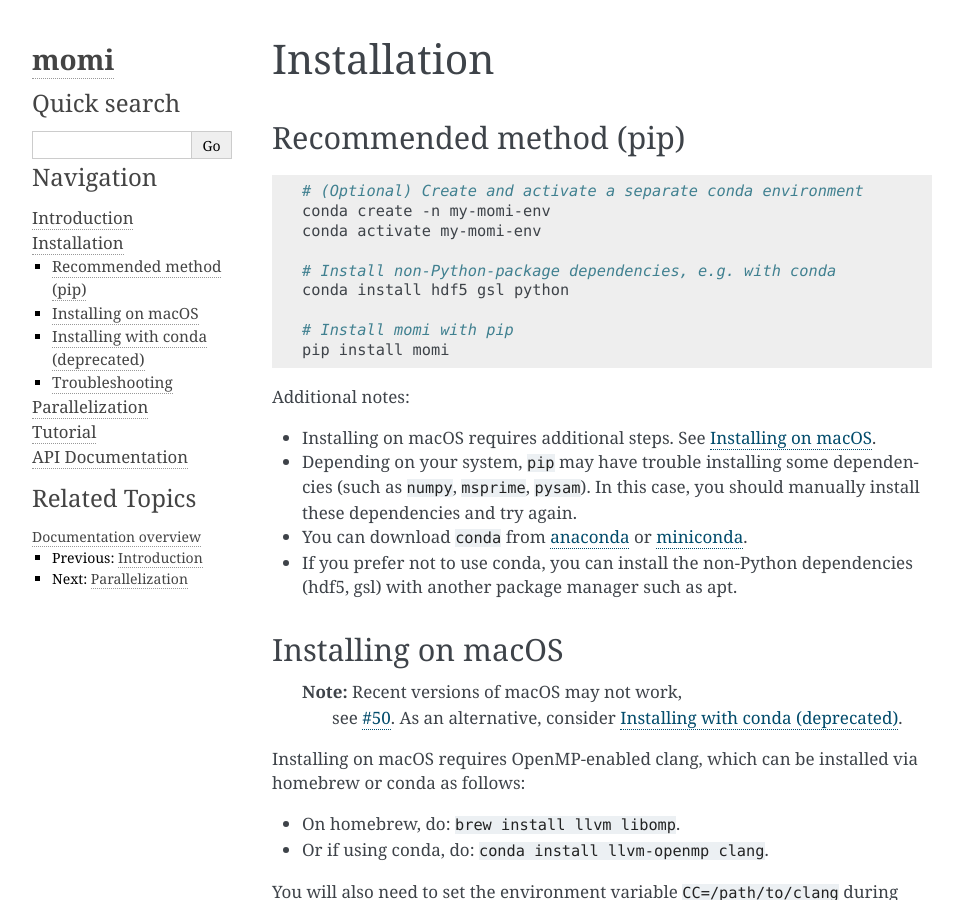
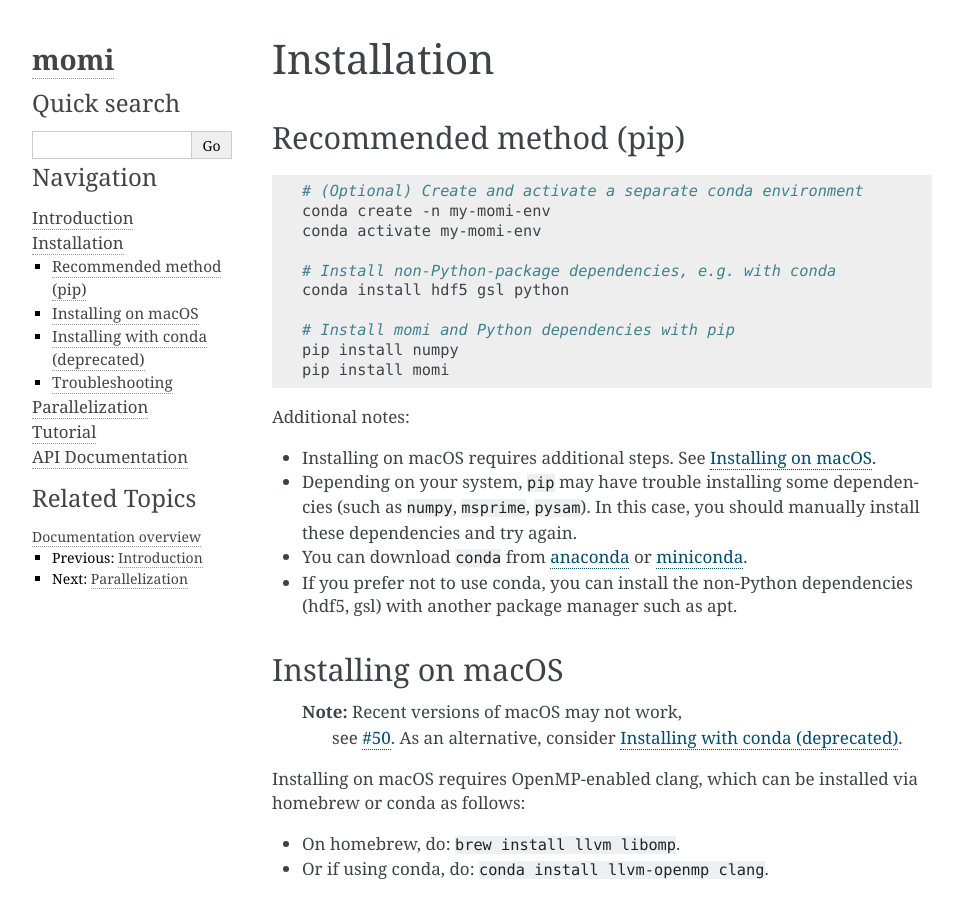
Before and after one commit to popgenmethods/momi2, a Sphinx documentation site: the page built from docs/installation.rst, in a window 1280 px wide and 900 px high. Shown: the whole window, without its empty margins (148-1111 px from the left). Built offline with Sphinx 7.4.7, drawn with Linux system fonts in a browser that asks for light colours.

Commit message:
docs: Workaround for #51 (missing numpy during build)

```diff
--- a/docs/installation.rst
+++ b/docs/installation.rst
@@ -17,7 +17,8 @@ Recommended method (pip)
     # Install non-Python-package dependencies, e.g. with conda
     conda install hdf5 gsl python
 
-    # Install momi with pip
+    # Install momi and Python dependencies with pip
+    pip install numpy
     pip install momi
 
 Additional notes:
```
